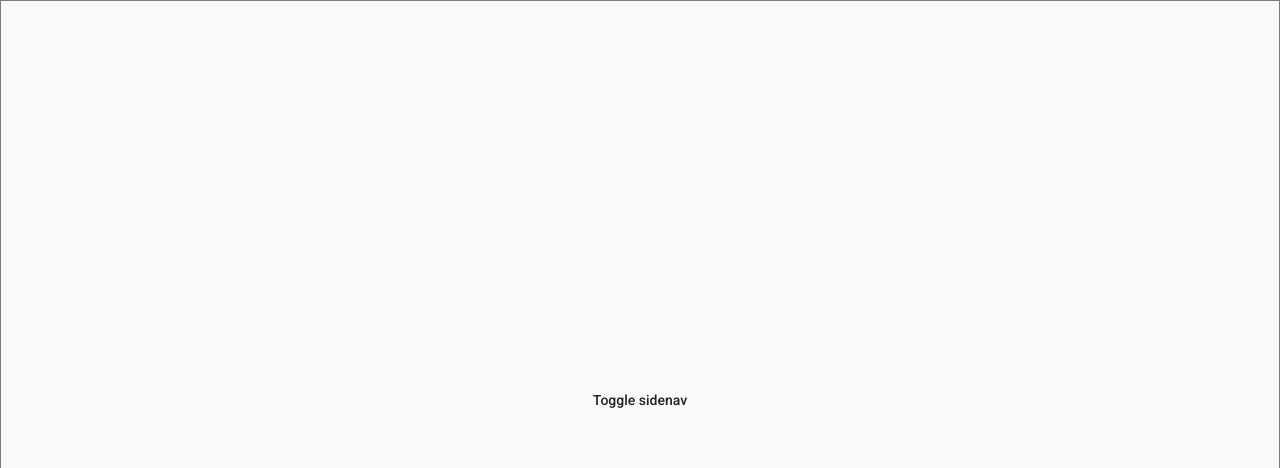
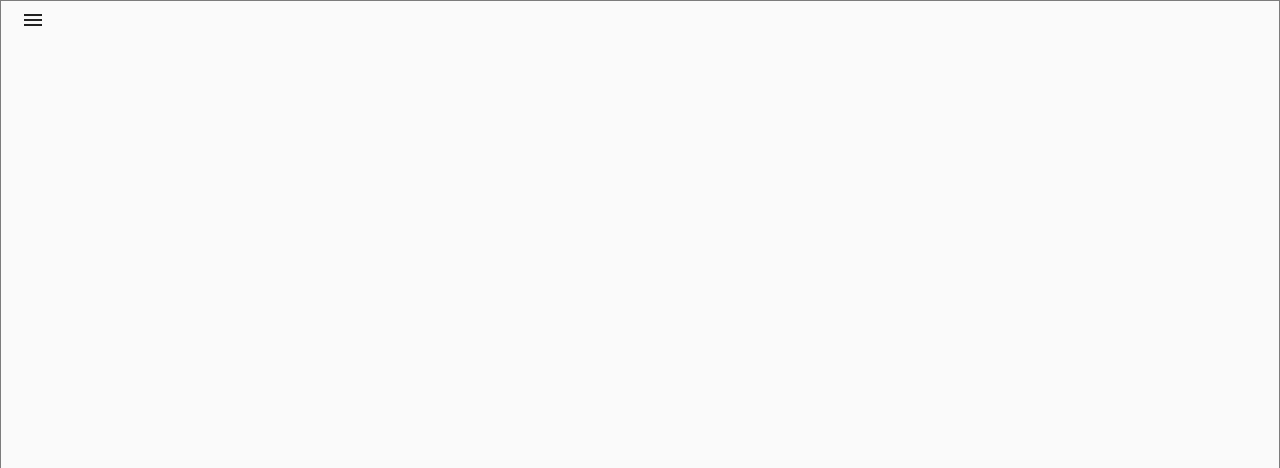
Before and after one commit to pa2022esgi/main_front, an Angular app: page / in a window 1280 px wide. Shown: the top 468 px of the page. Built offline with nearby package versions, Linux system fonts and the light colour scheme.

Commit message:
Ajout sidenav avec var local admin

```diff
--- a/src/app/app.component.ts
+++ b/src/app/app.component.ts
@@ -8,5 +8,4 @@ import { Component } from '@angular/core';
 export class AppComponent {
   title = 'main_front';
   admin = true;
-
 }
--- a/src/app/app.module.ts
+++ b/src/app/app.module.ts
@@ -17,6 +17,7 @@ import {MatToolbarModule} from "@angular/material/toolbar";
 import { AdminHomeComponent } from './pages/admin-home/admin-home.component';
 import { SidenavComponent } from './components/sidenav/sidenav.component';
 import {MatSidenavModule} from '@angular/material/sidenav';
+import {MatIconModule} from "@angular/material/icon";
 
 @NgModule({
   declarations: [
@@ -38,7 +39,8 @@ import {MatSidenavModule} from '@angular/material/sidenav';
     MatSelectModule,
     AppRoutingModule,
     MatToolbarModule,
-    MatSidenavModule
+    MatSidenavModule,
+    MatIconModule
   ],
   providers: [],
   bootstrap: [AppComponent]
--- a/src/app/components/sidenav/sidenav.component.css
+++ b/src/app/components/sidenav/sidenav.component.css
@@ -14,3 +14,7 @@
 .example-sidenav {
   padding: 20px;
 }
+
+.sidenav-button{
+
+}
--- a/src/app/components/sidenav/sidenav.component.html
+++ b/src/app/components/sidenav/sidenav.component.html
@@ -1,15 +1,15 @@
 <mat-drawer-container class="example-container" autosize>
   <mat-drawer #drawer class="example-sidenav" mode="side">
-    <p>Auto-resizing sidenav</p>
-    <p *ngIf="showFiller">Lorem, ipsum dolor sit amet consectetur.</p>
+    <p>Liste des options :</p><br>
+    <p>Utilisateurs</p>
+    <!--<p *ngIf="showFiller">Lorem, ipsum dolor sit amet consectetur.</p>
     <button (click)="showFiller = !showFiller" mat-raised-button>
       Toggle extra text
-    </button>
+    </button>-->
   </mat-drawer>
-
-  <div class="example-sidenav-content">
-    <button type="button" mat-button (click)="drawer.toggle()">
-      Toggle sidenav
+  <div>
+    <button type="button" mat-button (click)="drawer.toggle()" class="sidenav-button">
+      <mat-icon aria-hidden="false" aria-label="Example home icon">menu</mat-icon>
     </button>
   </div>
 
```
